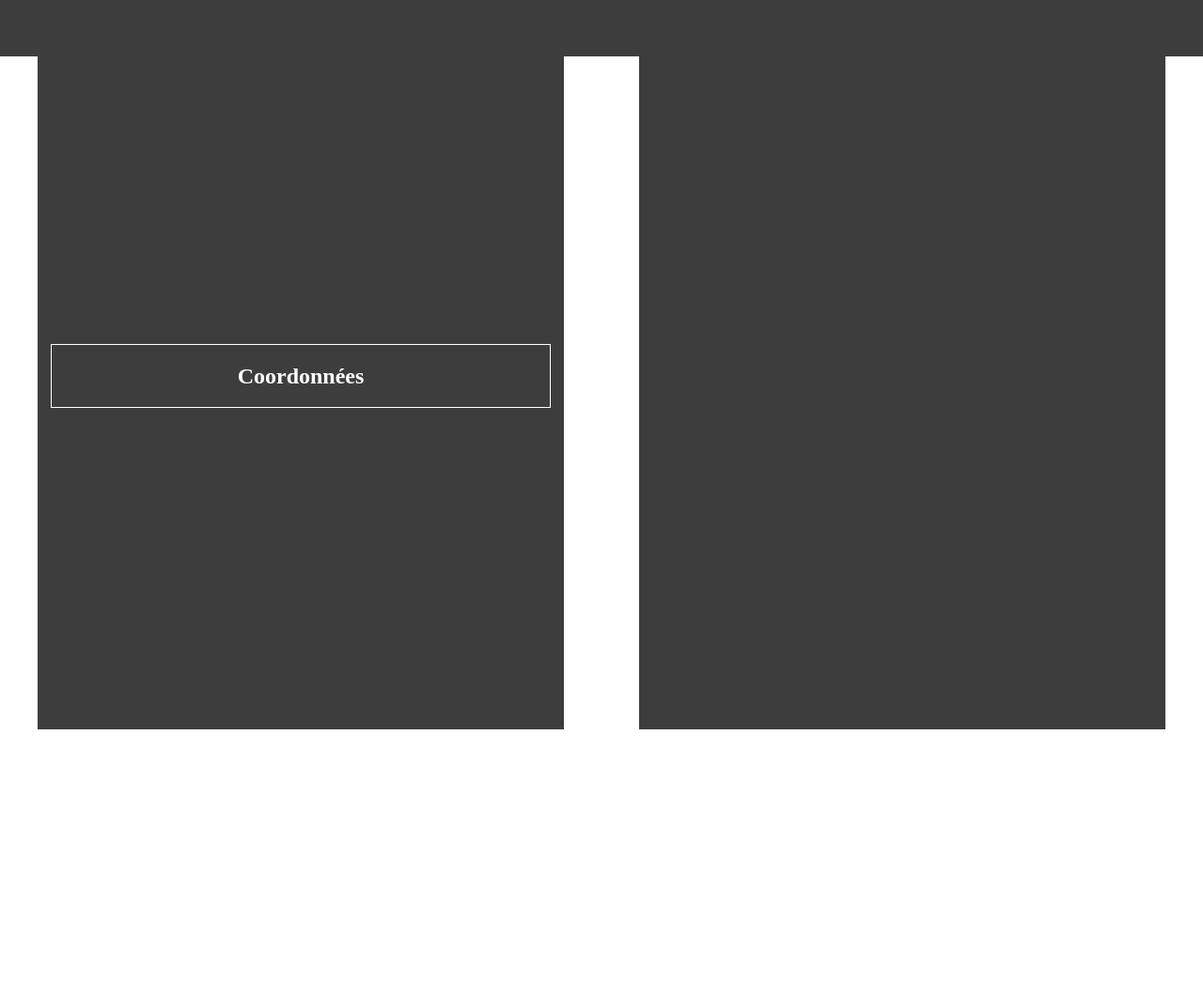
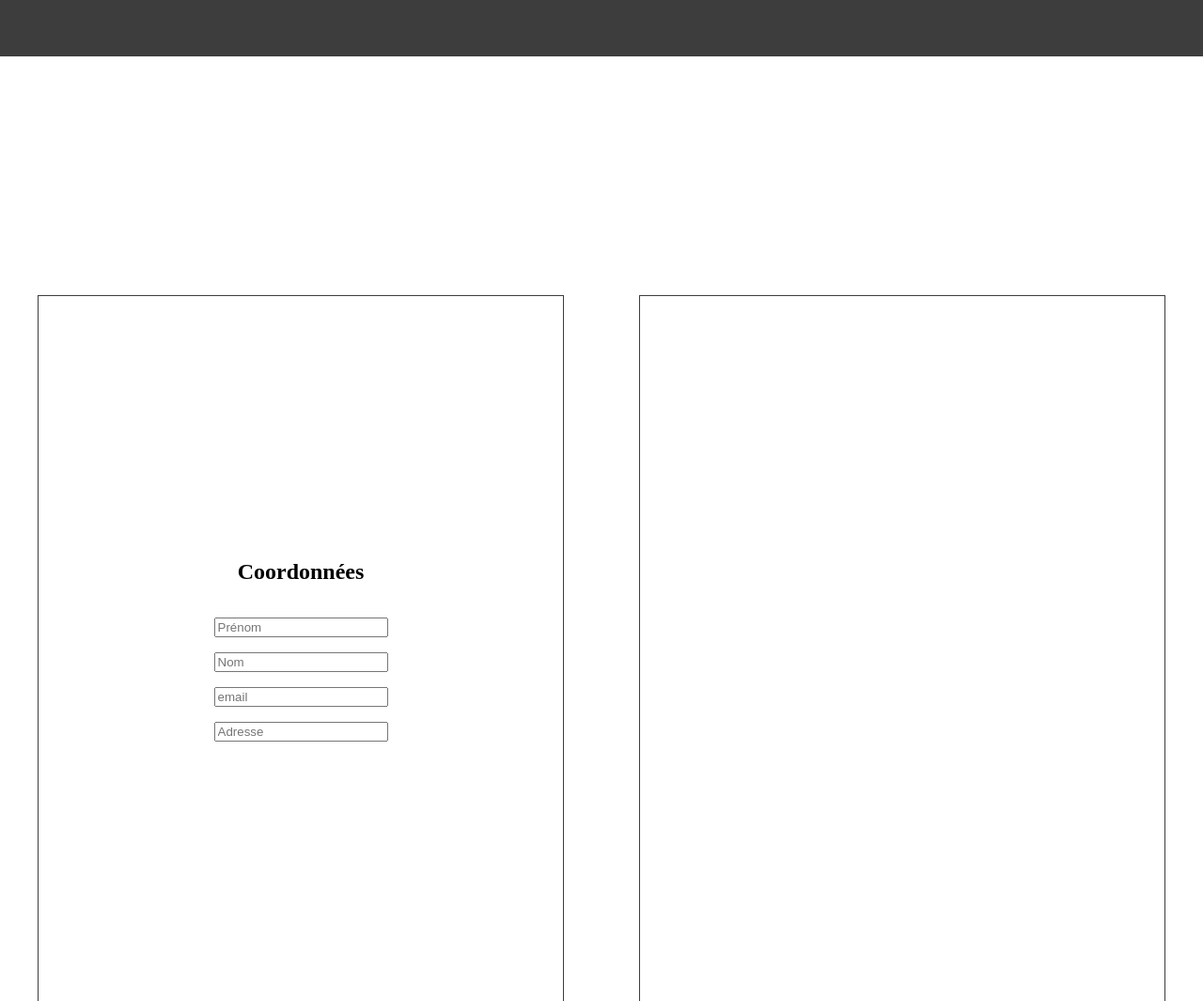
Before and after one commit to yannickbiheul/UserCard, a plain HTML site: page index.html in a window 1280 px wide. Shown: the whole page at 94% size. Before the commit the page ends 800 px from the top, so only its background shows below. Drawn offline with Linux system fonts and the light colour scheme.

Commit message:
Ajout du formulaire

```diff
--- a/css/style.css
+++ b/css/style.css
@@ -14,6 +14,7 @@ header {
     position: fixed;
     top: 0;
     color: #fff;
+    z-index: 3;
 }
 
 #userCard {
@@ -30,8 +31,7 @@ header {
     width: 800px;
     min-height: 750px;
     margin: 0 40px 0 40px;
-    background-color: var(--black);
-    color: #fff;
+    color: #000;
     display: flex;
     justify-content: center;
     align-items: center;
@@ -66,3 +66,14 @@ form {
         margin: 0 0 80px 0;
     }
 }
+
+@media screen and (max-height: 800px) {
+    #userCard {
+        height: 100vh;
+    }
+
+    .carte {
+        height: 75%;
+        margin-top: 580px;
+    }
+}
--- a/index.html
+++ b/index.html
@@ -20,7 +20,18 @@
                     <h1>Coordonnées</h1>
                 </div>
                 <div class="form2">
-
+                    <p>
+                        <input type="text" placeholder="Prénom" name="prenom" id="prenom">
+                    </p>
+                    <p>
+                        <input type="text" placeholder="Nom" name="nom" id="nom">
+                    </p>
+                    <p>
+                        <input type="email" placeholder="email" name="email" id="email">
+                    </p>
+                    <p>
+                        <input type="text" placeholder="Adresse" name="adresse" id="adresse">
+                    </p>
                 </div>
             </form>
         </div>
```
